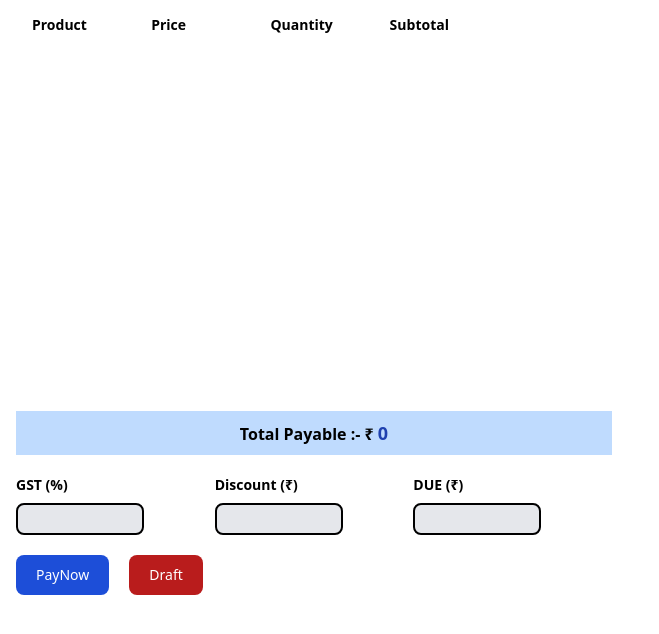
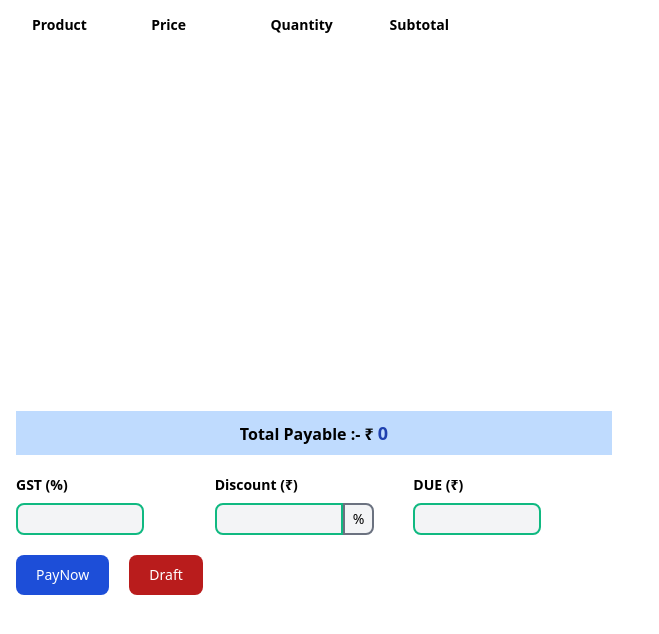
Before and after one commit to ChiragRohada7020/billing_software, a Flask app: page /pos/ in a window 1280 px wide. Shown: the part 84-718 px from the top of the page, without its empty margins (0-659 px from the left). Run offline with Flask 3, Linux system fonts and the light colour scheme; data that the repository does not hold is empty.

Commit message:
created discount in percentage and fixed

```diff
--- a/app/templates/pos/pos.html
+++ b/app/templates/pos/pos.html
@@ -61,15 +61,18 @@
 <div class="grid grid-cols-3 mt-5 text-sm font-semibold ">
     <div class="flex flex-col w-32 gap-2">
         <label for="">GST (%)</label>
-        <input id="gstInput" type="text" class="bg-gray-200 border-black border-2 p-1 rounded-lg">
+        <input id="gstInput" type="text" class="bg-gray-100 border-green-500 border-2 p-1  rounded-lg">
     </div>
     <div class="flex flex-col w-32 gap-2">
         <label for="">Discount (₹)</label>
-        <input id="discountInput" type="text" class="bg-gray-200 border-black border-2 p-1 rounded-lg">
+        <div class="flex ">
+            <input id="discountInput" type="text" class= "w-32 bg-gray-100 border-green-500 border-2 p-1  rounded-lg rounded-r-none">
+            <button id="discountTypeBtn" class="bg-gray-100 px-2 border-gray-500 border-2 p-1 rounded-lg rounded-l-none ">%</button>
+        </div>
     </div>
     <div class="flex flex-col w-32 gap-2">
         <label for="">DUE (₹)</label>
-        <input  id="dueInput" type="text" class="bg-gray-200 border-black border-2 p-1 rounded-lg">
+        <input  id="dueInput" type="text" class="bg-gray-100 border-green-500 border-2 p-1  rounded-lg">
     </div>
 </div>
 
@@ -364,6 +367,7 @@ row.appendChild(deleteBtnCell);
                 subtotalCell.textContent = product.subtotal;
                 totalAmount = parseFloat(totalAmount) - parseFloat(product.selling_price); // Increment total amount
                 document.getElementById('totalAmount').innerText = totalAmount;
+                updateTotalPayable()
             }
         });
 
@@ -374,6 +378,7 @@ row.appendChild(deleteBtnCell);
             subtotalCell.textContent = product.subtotal;
             totalAmount = parseFloat(totalAmount) + parseFloat(product.selling_price); // Increment total amount
             document.getElementById('totalAmount').innerText = parseFloat(totalAmount);
+            updateTotalPayable()
         });
 
 
@@ -391,6 +396,8 @@ productPriceInput.addEventListener('input', () => {
         subtotalCell.textContent = newSubtotal;
 
         // Recalculate totalAmount
+        updateTotalPayable()
+
         totalAmount = 0;
         saleItems.forEach(item => {
             totalAmount += parseFloat(item.subtotal);
@@ -548,6 +555,26 @@ function playBeep() {
 
 
 <script>
+    // Function to toggle discount type between percentage and fixed
+let discountType = 'percentage';  // Default discount type is percentage
+
+// Toggle discount type
+document.getElementById('discountTypeBtn').addEventListener('click', function() {
+    if (discountType === 'percentage') {
+        discountType = 'fixed';
+        this.textContent = '$'; // Change button text to '$' for fixed discount
+    } else {
+        discountType = 'percentage';
+        this.textContent = '%'; // Change button text to '%' for percentage discount
+    }
+
+    updateTotalPayable(); // Recalculate total when discount type changes
+});
+
+// Event listener for toggle discount type button
+
+</script>
+<script>
     // Function to calculate and update total payable
 // Function to calculate and update total payable
 function updateTotalPayable() {
@@ -563,9 +590,13 @@ function updateTotalPayable() {
     total += parseFloat(total * (gst / 100));
 
     // Apply discount
-    discount = parseFloat((total * discount) / 100);
+    if (discountType === 'percentage') {
+        let discount2 = parseFloat((total * discount) / 100);
+        total -= discount2;
+    } else if (discountType === 'fixed') {
+        total -= discount;
+    }
 
-    total -= discount;
 
     // Apply GST
 
@@ -586,5 +617,7 @@ document.getElementById('dueInput').addEventListener('input', updateTotalPayable
 document.getElementById('gstInput').addEventListener('input', updateTotalPayable);
 
 </script>
+
+
 </body>
 </html>
```
